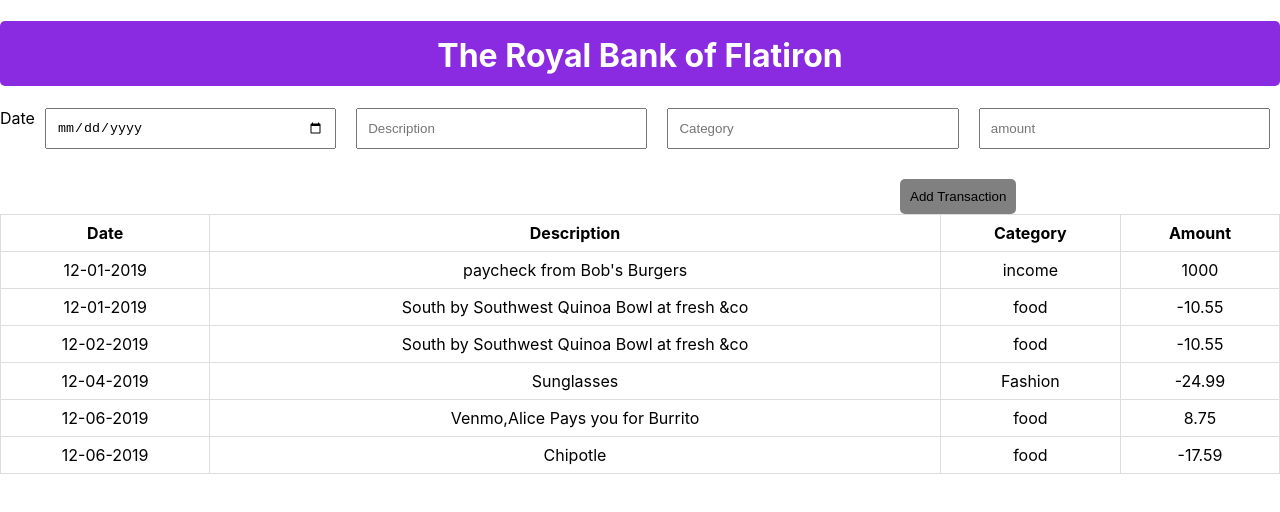
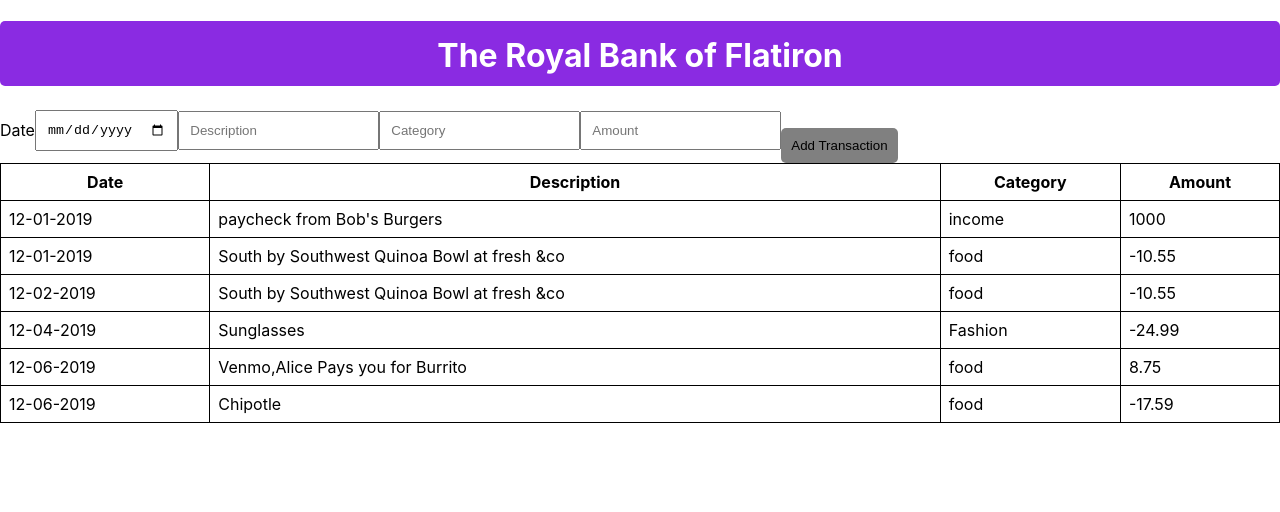
Before and after one commit to lornahmunene/bank-of-flatiron, a React (Create React App) app: page / in a window 1280 px wide. Shown: the top 512 px of the page. Built offline with nearby package versions, Linux system fonts and the light colour scheme.

Commit message:
final commit

```diff
--- a/src/App.css
+++ b/src/App.css
@@ -1,61 +1,50 @@
+/* App.css */
+
 .App {
   text-align: center;
-  color:white;
+  color: white;
   background-color: blueviolet;
   width: 100%;
   height: 50px;
-padding-top: 15px;
-border-radius: 5px;
+  padding-top: 15px;
+  border-radius: 5px;
 }
-thead th{
-  padding: 70px;
 
-}
 .my-table {
   border-collapse: collapse;
   width: 100%;
 }
+
 .my-table th,
-.my-table td{
+.my-table td {
   border: 1px solid black;
   padding: 8px;
 }
-.button{
-  color:black;
+
+.button {
+  color: black;
   background-color: gray;
   border-radius: 5px;
   text-align: center;
-  margin-left: 900px;
+  margin-top: 20px;
   border: none;
-  padding: 10px;
-  margin-top: 20px;
-
-}
-.my-form{
-  display: flex;
-  flex-direction: row;
-}
-input{
-  flex:1;
-  margin-right: 10px;
   padding: 10px;
 }
 
-  /* align-items: flex-start;  */
+.my-form {
+  display: flex;
+  flex-direction: row;
+  align-items: center;
 
+}
 
 .my-form label,
-.my-form input{
+.my-form input {
   margin-bottom: 10px;
+  margin-right: 0;
 }
 
-input{
+input {
+  padding: 10px;
   margin-bottom: 5px;
-  margin-left: 10px;}
-
-.my-table th,
-.my-table td{
-  padding: 8px;
-  border: 1px solid #ddd;
-  text-align: center;
 }
--- a/src/Form.jsx
+++ b/src/Form.jsx
@@ -1,22 +1,65 @@
-import React, { useState } from "react"
+// import React, { useState } from "react"
+// import './App.css';
+// import Table from "./Table";
+// function Form(){
+// const handleSubmit=(e)=>{
+//     e.preventDefault();
+//     const newTransaction={
+//       date,
+//         description,
+//         category,
+//         amount
+//     };
+
+//     setTransactions([...transactions,newTransaction]);
+
+//     setDate('');
+//     setDescription('');
+//     setCategory('');
+//     setAmount('');
+//   }
+//   const [transactions,setTransactions]=useState([
+//   {date:"12-01-2019",description:"paycheck from Bob's Burgers",category:"income",amount:"1000"},
+//   {date:"12-01-2019",description:"South by Southwest Quinoa Bowl at fresh &co",category:"food",amount:"-10.55"},
+//   {date:"12-02-2019",description:"South by Southwest Quinoa Bowl at fresh &co",category:"food",amount:"-10.55"},
+//   {date:"12-04-2019",description:"Sunglasses",category:"Fashion",amount:"-24.99"},
+//   {date:"12-06-2019",description:"Venmo,Alice Pays you for Burrito",category:"food",amount:"8.75"},
+//   {date:"12-06-2019",description:"Chipotle",category:"food",amount:"-17.59"}
+//   ]);
+//   const [date,setDate]=useState('');
+//     const [description,setDescription]=useState('');
+//     const [category,setCategory]=useState('');
+//     const [amount,setAmount]=useState('');
+//     return (
+//         <div>
+//             <form onSubmit={handleSubmit} className="my-form">
+//     <label>Date</label>
+//     <input type="date" placeholder='Date'value={date} onChange={(e)=>setDate(e.target.value)}/>
+//     <label></label>
+//     <input type="text" placeholder='Description' value={description} onChange={(e)=>setDescription(e.target.value)}/>
+//   <label></label>
+//   <input type="text" placeholder='Category'value={category} onChange={(e)=>setCategory(e.target.value)} />
+//   <label ></label>
+//   <input type="number" placeholder='amount' value={amount} onChange={(e)=>setAmount(e.target.value)}/><div>
+// <div>
+// <button type="submit"className="button">Add Transaction</button>
+//  </div></form>
+
+
+//   <div>
+
+//   <Table transactions={transactions}/>
+//   </div>
+//   </div>
+//     );
+//     }
+//   export default Form;
+import React, { useState } from "react";
 import './App.css';
 import Table from "./Table";
-function Form(){
-const handleSubmit=(e)=>{
-    e.preventDefault();
-    const newTransaction={
-      date,
-        description,
-        category,
-        amount
-    };
-    setTransactions([...transactions,newTransaction]);
-    setDate('');
-    setDescription('');
-    setCategory('');
-    setAmount('');
-  }
-  const [transactions,setTransactions]=useState([
+
+function Form() {
+  const [transactions, setTransactions] = useState([
     {date:"12-01-2019",description:"paycheck from Bob's Burgers",category:"income",amount:"1000"},
     {date:"12-01-2019",description:"South by Southwest Quinoa Bowl at fresh &co",category:"food",amount:"-10.55"},
     {date:"12-02-2019",description:"South by Southwest Quinoa Bowl at fresh &co",category:"food",amount:"-10.55"},
@@ -24,29 +67,48 @@ const handleSubmit=(e)=>{
     {date:"12-06-2019",description:"Venmo,Alice Pays you for Burrito",category:"food",amount:"8.75"},
     {date:"12-06-2019",description:"Chipotle",category:"food",amount:"-17.59"}
   ]);
-  const [date,setDate]=useState('');
-    const [description,setDescription]=useState('');
-    const [category,setCategory]=useState('');
-    const [amount,setAmount]=useState('');
-    return(
+  const [date, setDate] = useState('');
+  const [description, setDescription] = useState('');
+  const [category, setCategory] = useState('');
+  const [amount, setAmount] = useState('');
+
+  const handleSubmit = (e) => {
+    e.preventDefault();
+    const newTransaction = {
+      date,
+      description,
+      category,
+      amount
+    };
+
+    setTransactions([...transactions, newTransaction]);
+
+    setDate('');
+    setDescription('');
+    setCategory('');
+    setAmount('');
+  }
+
+  return (
     <div>
       <form onSubmit={handleSubmit} className="my-form">
         <label>Date</label>
-    <input type="date" placeholder='Date'value={date} onChange={(e)=>setDate(e.target.value)}/>
+        <input type="date" placeholder='Date' value={date} onChange={(e) => setDate(e.target.value)} />
         <label></label>
-    <input type="text" placeholder='Description' value={description} onChange={(e)=>setDescription(e.target.value)}/>
+        <input type="text" placeholder='Description' value={description} onChange={(e) => setDescription(e.target.value)} />
         <label></label>
-  <input type="text" placeholder='Category'value={category} onChange={(e)=>setCategory(e.target.value)} />
-  <label ></label>
-  <input type="number" placeholder='amount' value={amount} onChange={(e)=>setAmount(e.target.value)}/>
+        <input type="text" placeholder='Category' value={category} onChange={(e) => setCategory(e.target.value)} />
+        <label></label>
+        <input type="number" placeholder='Amount' value={amount} onChange={(e) => setAmount(e.target.value)} />
+        <div>
+          <button type="submit" className="button">Add Transaction</button>
+        </div>
       </form>
       <div>
-  <button type="submit" class="button">Add Transaction</button>
-  </div>
-  <div>
-
-  <Table transactions={transactions}/>
+        <Table transactions={transactions} />
       </div>
     </div>
-    );}
+  );
+}
+
 export default Form;
--- a/src/Table.jsx
+++ b/src/Table.jsx
@@ -3,7 +3,7 @@ import './App.css';
 function Table({transactions}) {
   return (
     <div>
-        <table class="my-table">
+        <table className="my-table">
             <thead>
                 <tr>
                     <th>Date</th>
```
Also changed, not shown: src/App.jsx (line endings or trailing spaces). Lines whose indentation alone changed are shown as unchanged.
